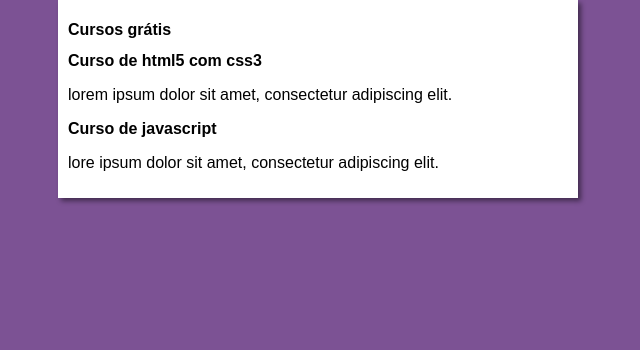
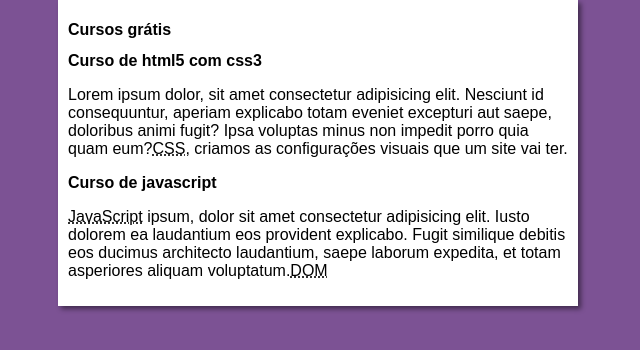
Before and after one commit to Jdbarbosa1994-Dev/projeto-site, a plain HTML site: page index.html in a window 1280 px wide. Shown: the whole page, without its empty margins (322-962 px from the left). Drawn offline with Linux system fonts and the light colour scheme.

Commit message:
mudança de texto

```diff
--- a/index.html
+++ b/index.html
@@ -13,11 +13,11 @@
         </header>
         <article>
             <h2>Curso de html5  com css3</h2>
-            <p>lorem ipsum dolor sit amet, consectetur adipiscing elit.</p>
+            <p>Lorem ipsum dolor, sit amet consectetur adipisicing elit. Nesciunt id consequuntur, aperiam explicabo totam eveniet excepturi aut saepe, doloribus animi fugit? Ipsa voluptas minus non impedit porro quia quam eum?<abbr title="Cascading Style Sheets">CSS</abbr>, criamos as configurações visuais que um site vai ter.</p>
         </article>
         <article>
             <h2>Curso de javascript</h2>
-            <p>lore ipsum dolor sit amet, consectetur adipiscing elit.</p>
+            <p><abbr title="JavaScript">JavaScript</abbr> ipsum, dolor sit amet consectetur adipisicing elit. Iusto dolorem ea laudantium eos provident explicabo. Fugit similique debitis eos ducimus architecto laudantium, saepe laborum expedita, et totam asperiores aliquam voluptatum.<abbr title="document object Model">DOM</abbr></p>
         </article>
     </main>
 
```
